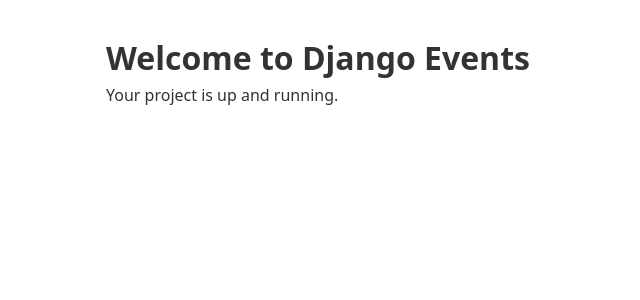
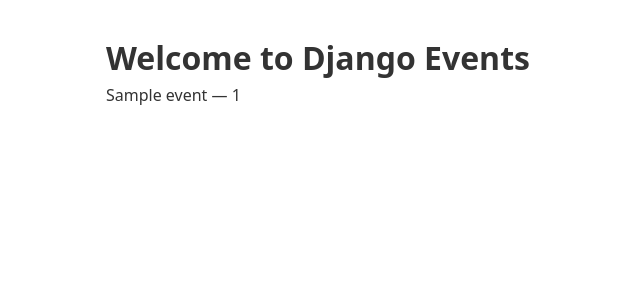
Before and after one commit to delecti/jazz-events, a Django app: page / in a window 1280 px wide. Shown: the part 59-359 px from the top of the page, without its empty margins (0-640 px from the left). Run offline with Django 5.2, Linux system fonts and the light colour scheme; tables that the repository leaves empty hold one stand-in row (values such as "Sample post").

Commit message:
Changed DB model to be one entry per event, rather than one count per name.

```diff
--- a/apps/core/models.py
+++ b/apps/core/models.py
@@ -10,8 +10,7 @@ class TimeStampedModel(models.Model):
 
 
 class Event(TimeStampedModel):
-    name = models.CharField(max_length=255, unique=True)
-    count = models.IntegerField(default=0)
+    name = models.CharField(max_length=255)
 
     def __str__(self):
         return self.name
--- a/apps/core/templates/core/home.html
+++ b/apps/core/templates/core/home.html
@@ -4,5 +4,14 @@
 
 {% block content %}
 <h1>Welcome to Django Events</h1>
-<p>Your project is up and running.</p>
+{% if events %}
+    {% for event in events %}
+        <p>{{ event.name }} — {{ event.count }}</p>
+    {% empty %}
+        <p>No events yet.</p>
+    {% endfor %}
+{% else %}
+    <p>No events yet.</p>
+{% endif %}
+
 {% endblock %}
--- a/apps/core/views.py
+++ b/apps/core/views.py
@@ -1,49 +1,53 @@
+from .models import Event
 from django.shortcuts import render
+from rest_framework import status
+from rest_framework.response import Response
+from rest_framework.renderers import JSONRenderer
+from rest_framework.parsers import JSONParser
 from rest_framework.views import APIView
-from rest_framework.response import Response
-from rest_framework import status
-from .models import Event
 
 
 def home(request):
-    return render(request, "core/home.html")
+    names = Event.objects.values_list("name", flat=True).distinct()
+    events = [{"name": n, "count": Event.objects.filter(name=n).count()} for n in names]
+    return render(request, "core/home.html", {"events": events})
 
 
 class EventView(APIView):
-    # GET /events/        - list all event names
-    # GET /events/{name}/ - get count for a specific event
+    renderer_classes = [JSONRenderer]
+    parser_classes = [JSONParser]
+
+    # GET /events/        - list all event names with counts
+    # GET /events/{name}/ - get count for a specific event name
     def get(self, request, name=None):
         if name is None:
-            names = list(Event.objects.values_list("name", flat=True))
-            return Response(names)
+            names = Event.objects.values_list("name", flat=True).distinct()
+            events = [{"name": n, "count": Event.objects.filter(name=n).count()} for n in names]
+            return Response(events)
         else:
-            try:
-                event = Event.objects.get(name=name)
-                return Response({"name": event.name, "count": event.count})
-            except Event.DoesNotExist:
+            count = Event.objects.filter(name=name).count()
+            if count == 0:
                 return Response({"error": "Not found"}, status=status.HTTP_404_NOT_FOUND)
+            return Response({"name": name, "count": count})
 
-    # PUT /events/{name}/ - create event (error if already exists)
+    # PUT /events/{name}/ - create first occurrence of an event name (error if already exists)
     def put(self, request, name):
         if Event.objects.filter(name=name).exists():
             return Response({"error": "Already exists"}, status=status.HTTP_409_CONFLICT)
-        event = Event.objects.create(name=name)
-        return Response({"name": event.name, "count": event.count}, status=status.HTTP_201_CREATED)
+        Event.objects.create(name=name)
+        return Response({"name": name, "count": 1}, status=status.HTTP_201_CREATED)
 
-    # POST /events/{name}/ - increment count (error if doesn't exist)
+    # POST /events/{name}/ - add one more occurrence (error if doesn't exist)
     def post(self, request, name):
-        try:
-            event = Event.objects.get(name=name)
-            event.count += 1
-            event.save()
-            return Response({"name": event.name, "count": event.count})
-        except Event.DoesNotExist:
+        if not Event.objects.filter(name=name).exists():
             return Response({"error": "Not found"}, status=status.HTTP_404_NOT_FOUND)
+        Event.objects.create(name=name)
+        count = Event.objects.filter(name=name).count()
+        return Response({"name": name, "count": count})
 
-    # DELETE /events/{name}/ - delete event
+    # DELETE /events/{name}/ - delete all occurrences of an event name
     def delete(self, request, name):
-        try:
-            Event.objects.get(name=name).delete()
-            return Response(status=status.HTTP_204_NO_CONTENT)
-        except Event.DoesNotExist:
+        deleted, _ = Event.objects.filter(name=name).delete()
+        if deleted == 0:
             return Response({"error": "Not found"}, status=status.HTTP_404_NOT_FOUND)
+        return Response(status=status.HTTP_204_NO_CONTENT)
```
Also changed, not shown: apps/core/migrations/0002_remove_event_count_alter_event_name.py (added).
